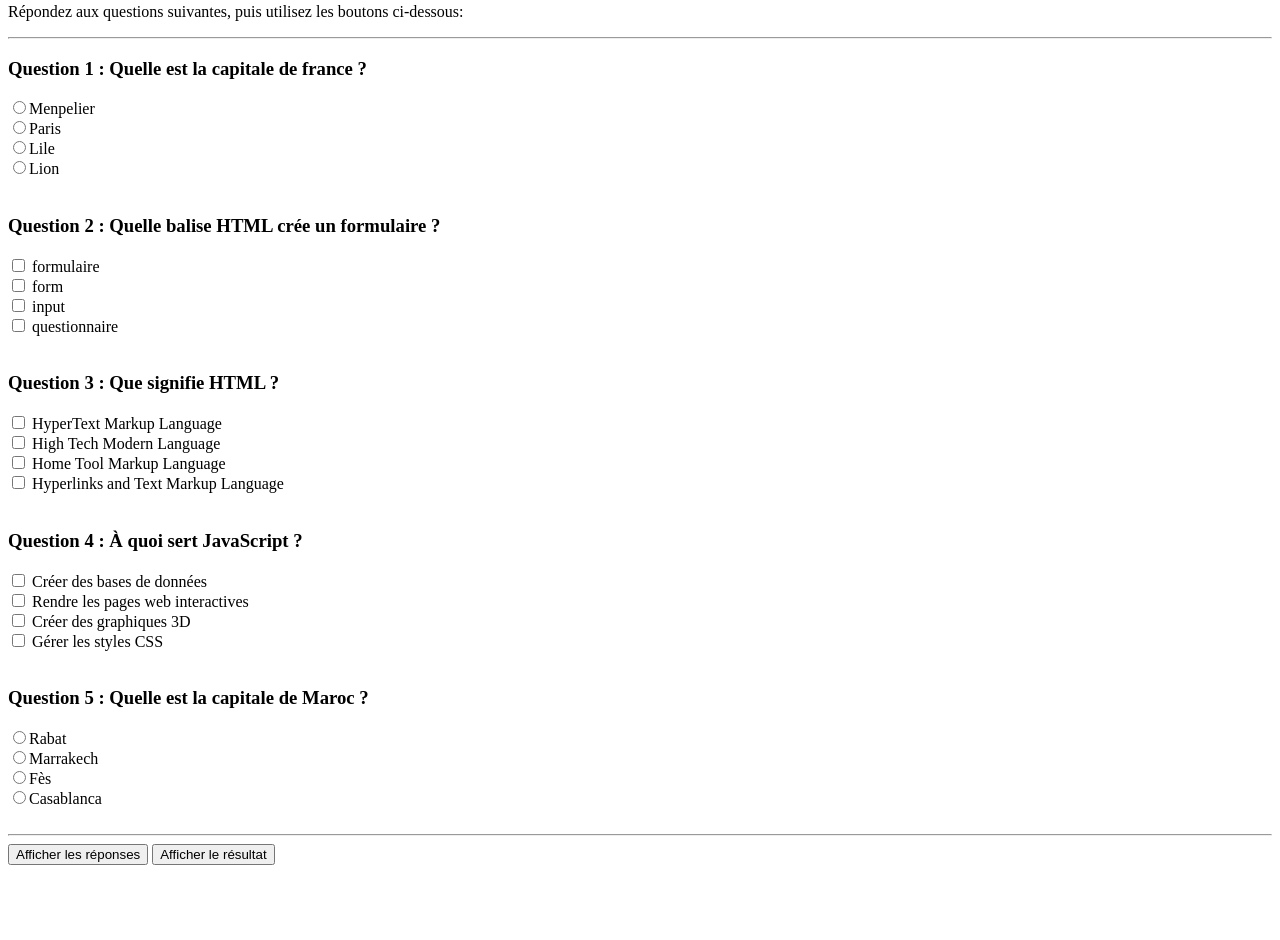
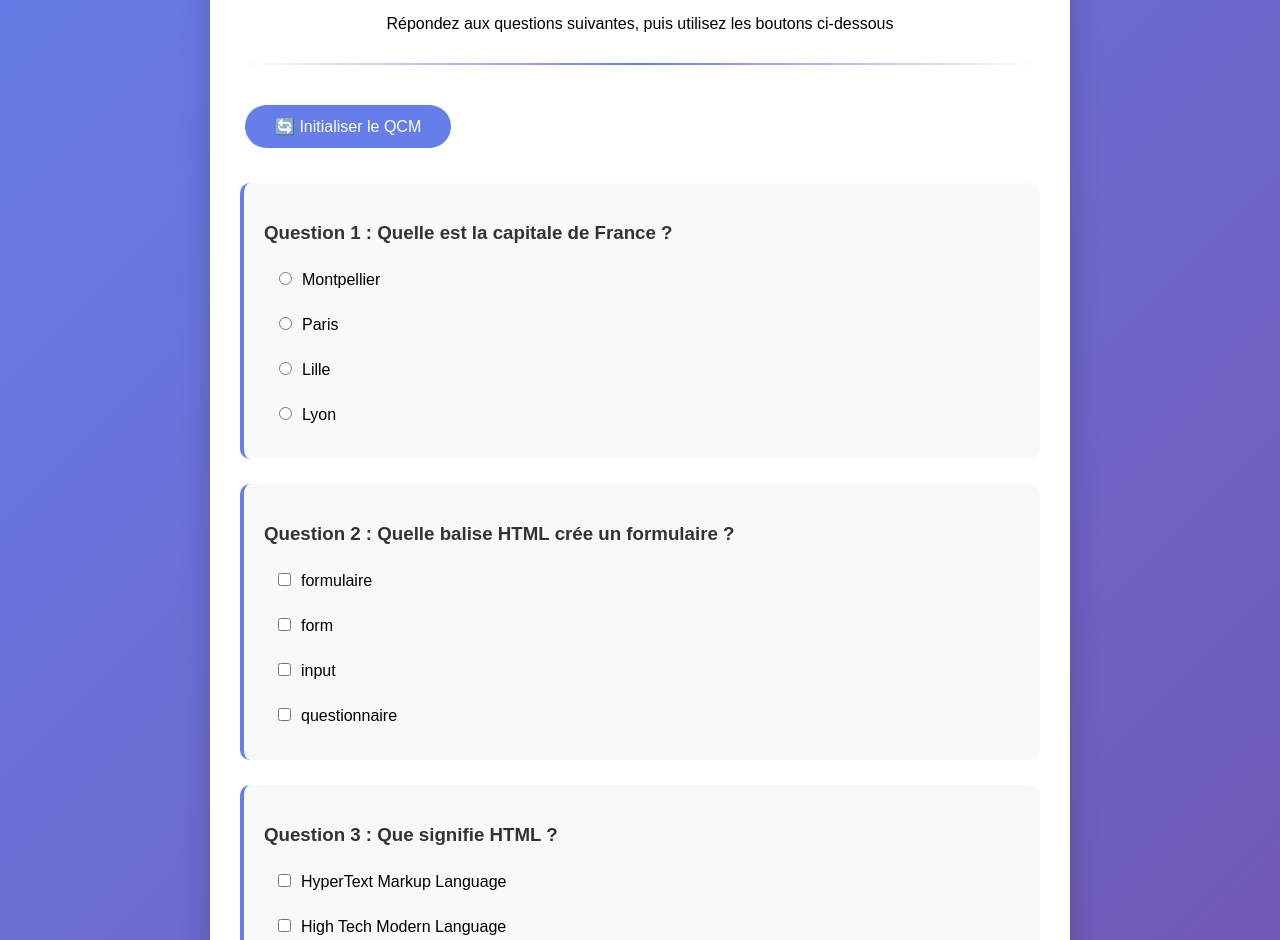
Before and after one commit to Chaymae-rifki/QCM-JavaScript, a plain HTML site: page index.html in a window 1280 px wide. Shown: the part 124-1064 px from the top of the page. Before the commit the page ends 997 px from the top, so only its background shows below. Drawn offline with Linux system fonts and the light colour scheme.

Commit message:
index.html

```diff
--- a/index.html
+++ b/index.html
@@ -1,69 +1,69 @@
 <!DOCTYPE html>
-<html lang="en">
+<html lang="fr">
 <head>
     <meta charset="UTF-8">
     <meta name="viewport" content="width=device-width, initial-scale=1.0">
-    <title>QCM</title>
+    <title>QCM JavaScript Interactif</title>
+    <link rel="stylesheet" href="style.css">
 </head>
 <body>
-    <h1>QCM (javascript)</h1>
-    <hr>
-    <button onclick="initialiserQCM()">Initialiser le QCM</button>
+    <div class="container">
+        <h1>🎯 QCM JavaScript Interactif</h1>
+        <p style="text-align: center;">Répondez aux questions suivantes, puis utilisez les boutons ci-dessous</p>
 
-    <p>Répondez aux questions suivantes, puis utilisez les boutons ci-dessous:</p>
-    <hr>
-    <form id="QCM">
-        <div>
-            <h3>Question 1 : Quelle est la capitale de france ?</h3>
-            <label><input type="radio" name="q1" value="a">Menpelier</label> <br>
-            <label><input type="radio" name="q1" value="b">Paris</label> <br>
-            <label><input type="radio" name="q1" value="c">Lile</label> <br>
-            <label><input type="radio" name="q1" value="d">Lion</label> <br>
-        </div>
-        <br>
+        <hr>
 
-        <div>
-            <h3>Question 2 : Quelle balise HTML crée un formulaire ?</h3>
-            <label><input type="checkbox" name="q2" value="a"> formulaire</label><br>
-            <label><input type="checkbox" name="q2" value="b"> form</label><br>
-            <label><input type="checkbox" name="q2" value="c"> input</label><br>
-            <label><input type="checkbox" name="q2" value="d"> questionnaire</label><br>
-        </div>
-        <br>
+        <button onclick="initialiserQCM()">🔄 Initialiser le QCM</button>
 
-        <div>
-            <h3>Question 3 : Que signifie HTML ?</h3>
-            <label><input type="checkbox" name="q3" value="a"> HyperText Markup Language</label><br>
-            <label><input type="checkbox" name="q3" value="b"> High Tech Modern Language</label><br>
-            <label><input type="checkbox" name="q3" value="c"> Home Tool Markup Language</label><br>
-            <label><input type="checkbox" name="q3" value="d"> Hyperlinks and Text Markup Language</label><br>
-        </div>
-        <br>
+        <form id="QCM">
+            <div class="question">
+                <h3>Question 1 : Quelle est la capitale de France ?</h3>
+                <label><input type="radio" name="q1" value="a">Montpellier</label>
+                <label><input type="radio" name="q1" value="b">Paris</label>
+                <label><input type="radio" name="q1" value="c">Lille</label>
+                <label><input type="radio" name="q1" value="d">Lyon</label>
+            </div>
 
-        <div>
-            <h3>Question 4 : À quoi sert JavaScript ?</h3>
-            <label><input type="checkbox" name="q4" value="a"> Créer des bases de données</label><br>
-            <label><input type="checkbox" name="q4" value="b"> Rendre les pages web interactives</label><br>
-            <label><input type="checkbox" name="q4" value="c"> Créer des graphiques 3D</label><br>
-            <label><input type="checkbox" name="q4" value="d"> Gérer les styles CSS</label><br>
-        </div>
-        <br>
+            <div class="question">
+                <h3>Question 2 : Quelle balise HTML crée un formulaire ?</h3>
+                <label><input type="checkbox" name="q2" value="a">formulaire</label>
+                <label><input type="checkbox" name="q2" value="b">form</label>
+                <label><input type="checkbox" name="q2" value="c">input</label>
+                <label><input type="checkbox" name="q2" value="d">questionnaire</label>
+            </div>
 
-        <div>
-            <h3>Question 5 : Quelle est la capitale de Maroc ?</h3>
-            <label><input type="radio" name="q5" value="a">Rabat</label> <br>
-            <label><input type="radio" name="q5" value="b">Marrakech</label> <br>
-            <label><input type="radio" name="q5" value="c">Fès</label> <br>
-            <label><input type="radio" name="q5" value="d">Casablanca</label> <br>
-        </div>
-        <br>
-    </form>
-    <hr>
-    <button onclick="afficherReponses()">Afficher les réponses</button>
-    <button onclick="afficherResultat()">Afficher le résultat</button>
+            <div class="question">
+                <h3>Question 3 : Que signifie HTML ?</h3>
+                <label><input type="checkbox" name="q3" value="a">HyperText Markup Language</label>
+                <label><input type="checkbox" name="q3" value="b">High Tech Modern Language</label>
+                <label><input type="checkbox" name="q3" value="c">Home Tool Markup Language</label>
+                <label><input type="checkbox" name="q3" value="d">Hyperlinks and Text Markup Language</label>
+            </div>
+
+            <div class="question">
+                <h3>Question 4 : À quoi sert JavaScript ?</h3>
+                <label><input type="checkbox" name="q4" value="a">Créer des bases de données</label>
+                <label><input type="checkbox" name="q4" value="b">Rendre les pages web interactives</label>
+                <label><input type="checkbox" name="q4" value="c">Créer des graphiques 3D</label>
+                <label><input type="checkbox" name="q4" value="d">Gérer les styles CSS</label>
+            </div>
+
+            <div class="question">
+                <h3>Question 5 : Quelle est la capitale du Maroc ?</h3>
+                <label><input type="radio" name="q5" value="a">Rabat</label>
+                <label><input type="radio" name="q5" value="b">Marrakech</label>
+                <label><input type="radio" name="q5" value="c">Fès</label>
+                <label><input type="radio" name="q5" value="d">Casablanca</label>
+            </div>
+        </form>
+
+        <hr>
+
+        <button onclick="afficherReponses()">✅ Afficher les réponses</button>
+        <button onclick="afficherResultat()">📊 Afficher le résultat</button>
+    </div>
 
     <script>
-
         const Correction = {
             q1: ['b'],
             q2: ['b'],
@@ -72,11 +72,9 @@
             q5: ['a']
         };
 
-
         function initialiserQCM() {
             document.getElementById("QCM").reset();
         }
-
 
         function getReponsesUtilisateur() {
             const reponses = {};
@@ -90,21 +88,19 @@
             return reponses;
         }
 
-
         function afficherReponses() {
             let contenu = "<h2>Corrigé du QCM</h2>";
             contenu += "<ol>";
-            contenu += "<li>Quelle est la capitale de france ?<br>➡ <u style='color:green'>Paris</u></li><br>";
+            contenu += "<li>Quelle est la capitale de France ?<br>➡ <u style='color:green'>Paris</u></li><br>";
             contenu += "<li>Quelle balise HTML crée un formulaire ?<br>➡ <u style='color:green'>form</u></li><br>";
             contenu += "<li>Que signifie HTML ?<br>➡ <u style='color:green'>HyperText Markup Language</u></li><br>";
             contenu += "<li>À quoi sert JavaScript ?<br>➡ <u style='color:green'>Rendre les pages web interactives</u></li><br>";
-            contenu += "<li>Quelle est la capitale de Maroc ?<br>➡ <u style='color:green'>Rabat</u></li>";
+            contenu += "<li>Quelle est la capitale du Maroc ?<br>➡ <u style='color:green'>Rabat</u></li>";
             contenu += "</ol>";
 
             const fenetre = window.open("", "Correction", "width=600,height=400,scrollbars=yes");
             fenetre.document.write(contenu);
         }
-
 
         function afficherResultat() {
             const userReponses = getReponsesUtilisateur();
```
